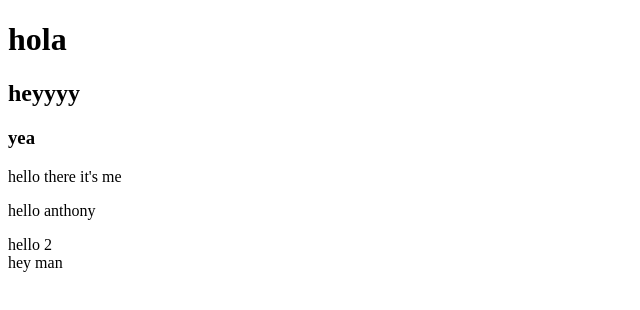
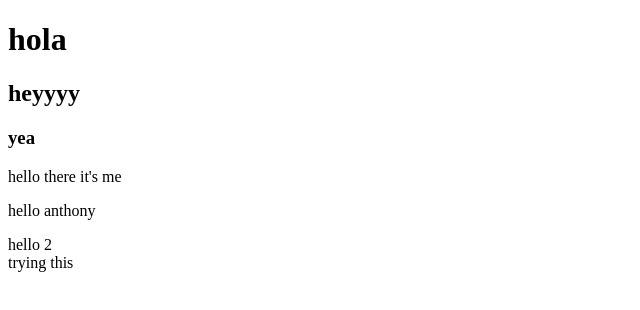
Before and after one commit to Vuologist/learnGit, a plain HTML site: page index.html in a window 1280 px wide. Shown: the full height of the page, 0-640 px from the left. Drawn offline with Linux system fonts and the light colour scheme.

Commit message:
new-div (#5)

```diff
--- a/index.html
+++ b/index.html
@@ -11,7 +11,7 @@
         <p>hello there it's me</p>
         <p>hello anthony</p>
         <div>hello 2</div>
-        <div>hey man</div>
+        <div>trying this</div>
 
     </body>
 </html>
```
